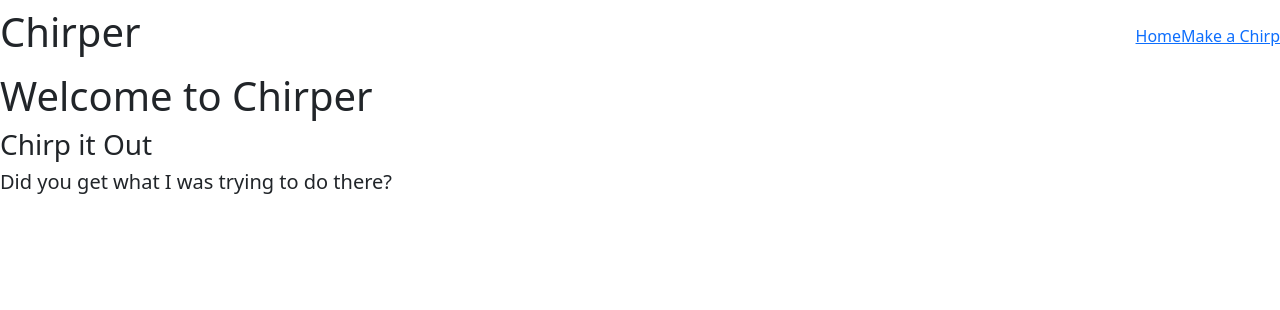
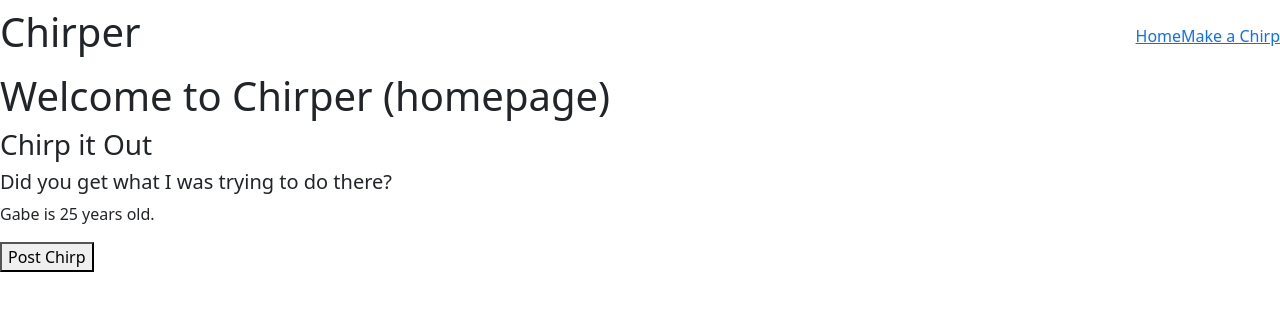
Before and after one commit to gabeaustin/chirper, a React (Create React App) app: page / in a window 1280 px wide. Shown: the top 310 px of the page. Built offline with nearby package versions, Linux system fonts and the light colour scheme.

Commit message:
added hooks

```diff
--- a/src/Home.jsx
+++ b/src/Home.jsx
@@ -1,11 +1,29 @@
 import React from "react";
+import { useState } from "react";
 
 const Home = () => {
+    // let name = "Gabriel";
+    {/* this is array destructuring (line below) */}
+    const [name, setName] = useState("Gabe"); {/* useState is the hook */}
+    const [age, setAge] = useState(25);
+
+    const handlePostChirpClick = () => {
+        setName("Luigi");
+        setAge(30);
+    }
+
     return (
         <div className="home">
-            <h1>Welcome to Chirper</h1>
-            <h3>Chirp it Out</h3>
-            <h5>Did you get what I was trying to do there?</h5>
+            <div className="welcomeMessage">
+                {/* remove word "homepage" once push to production (line below) */}
+                <h1>Welcome to Chirper (homepage)</h1>
+                <h3>Chirp it Out</h3>
+                <h5>Did you get what I was trying to do there?</h5>
+            </div>
+            <p>{ name } is { age } years old.</p>
+            <button onClick={handlePostChirpClick}>Post Chirp</button>
+
+            {/* Put array/list of Chirps HERE */}
         </div>
     );
 };
```
